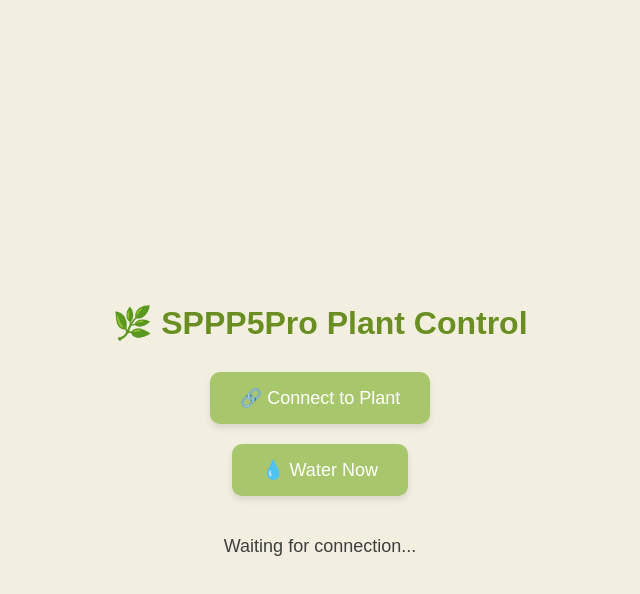
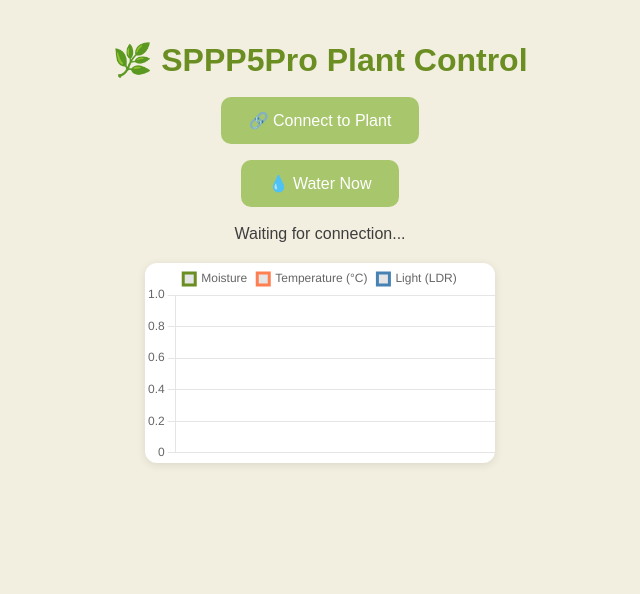
Before and after one commit to robohumanspp/SPP-p5pro-ble-web, a plain HTML site: page index.html in a window 1280 px wide. Shown: the whole page, without its empty margins (320-960 px from the left). Drawn offline with nearby package versions, Linux system fonts and the light colour scheme.

Commit message:
Update index.html

```diff
--- a/index.html
+++ b/index.html
@@ -3,6 +3,7 @@
   <meta charset="UTF-8" />
   <meta name="viewport" content="width=device-width, initial-scale=1.0" />
   <title>SPPP5Pro - Plant Control</title>
+  <script src="https://cdn.jsdelivr.net/npm/chart.js"></script>
   <style>
     body {
       margin: 0;
@@ -12,32 +13,37 @@
       display: flex;
       flex-direction: column;
       align-items: center;
-      justify-content: center;
+      justify-content: flex-start;
       min-height: 100vh;
       padding: 20px;
     }
     h1 {
       color: #6B8E23;
-      margin-bottom: 20px;
+      margin-bottom: 10px;
     }
     button {
-      padding: 15px 30px;
-      font-size: 18px;
-      margin: 10px;
+      padding: 14px 28px;
+      font-size: 16px;
+      margin: 8px;
       background-color: #A8C66C;
       color: #fff;
       border: none;
       border-radius: 10px;
       cursor: pointer;
-      box-shadow: 0 4px 6px rgba(0, 0, 0, 0.1);
     }
     button:hover {
       background-color: #92b15a;
     }
     #status {
-      margin-top: 30px;
-      font-size: 18px;
+      margin-top: 10px;
+      font-size: 16px;
       text-align: center;
+    }
+    canvas {
+      margin-top: 20px;
+      background: #fff;
+      border-radius: 12px;
+      box-shadow: 0 2px 8px rgba(0, 0, 0, 0.1);
     }
   </style>
 </head>
@@ -45,9 +51,61 @@
   <h1>🌿 SPPP5Pro Plant Control</h1>
   <button onclick="connectBluetooth()">🔗 Connect to Plant</button>
   <button onclick="sendWaterCommand()">💧 Water Now</button>
-  <div id="status">Waiting for connection...</div>  <script>
-    let bluetoothDevice;
-    let txCharacteristic;
+  <div id="status">Waiting for connection...</div><canvas id="sensorChart" width="350" height="200"></canvas>
+
+  <script>
+    let bluetoothDevice, txChar, rxChar;
+    const MAX_POINTS = 30;
+
+    const ctx = document.getElementById('sensorChart').getContext('2d');
+    const chart = new Chart(ctx, {
+      type: 'line',
+      data: {
+        labels: [],
+        datasets: [
+          {
+            label: 'Moisture',
+            data: [],
+            borderColor: '#6B8E23',
+            tension: 0.4,
+            fill: false
+          },
+          {
+            label: 'Temperature (°C)',
+            data: [],
+            borderColor: '#ff7f50',
+            tension: 0.4,
+            fill: false
+          },
+          {
+            label: 'Light (LDR)',
+            data: [],
+            borderColor: '#4682B4',
+            tension: 0.4,
+            fill: false
+          }
+        ]
+      },
+      options: {
+        responsive: false,
+        animation: false,
+        scales: {
+          x: {
+            display: false
+          },
+          y: {
+            beginAtZero: true
+          }
+        },
+        plugins: {
+          legend: {
+            labels: {
+              boxWidth: 12
+            }
+          }
+        }
+      }
+    });
 
     async function connectBluetooth() {
       try {
@@ -58,7 +116,11 @@
 
         const server = await bluetoothDevice.gatt.connect();
         const service = await server.getPrimaryService('6e400001-b5a3-f393-e0a9-e50e24dcca9e');
-        txCharacteristic = await service.getCharacteristic('6e400002-b5a3-f393-e0a9-e50e24dcca9e');
+        txChar = await service.getCharacteristic('6e400002-b5a3-f393-e0a9-e50e24dcca9e');
+        rxChar = await service.getCharacteristic('6e400003-b5a3-f393-e0a9-e50e24dcca9e');
+
+        await rxChar.startNotifications();
+        rxChar.addEventListener('characteristicvaluechanged', handleSensorData);
 
         document.getElementById("status").innerText = "✅ Connected to SPPP5Pro!";
       } catch (error) {
@@ -67,13 +129,38 @@
     }
 
     async function sendWaterCommand() {
-      if (!txCharacteristic) {
+      if (!txChar) {
         document.getElementById("status").innerText = "⚠️ Please connect first.";
         return;
       }
-      const encoder = new TextEncoder();
-      await txCharacteristic.writeValue(encoder.encode("WATER"));
+      await txChar.writeValue(new TextEncoder().encode("WATER"));
       document.getElementById("status").innerText = "💧 Watering...";
+    }
+
+    function handleSensorData(event) {
+      const text = new TextDecoder().decode(event.target.value);
+      const data = {};
+      text.split(',').forEach(item => {
+        const [key, val] = item.split(':');
+        if (key && val) data[key.trim()] = parseFloat(val.trim());
+      });
+
+      if (data.moisture && data.temp && data.ldr) {
+        const now = new Date().toLocaleTimeString();
+        const labels = chart.data.labels;
+        if (labels.length >= MAX_POINTS) labels.shift();
+        labels.push(now);
+
+        chart.data.datasets[0].data.push(data.moisture);
+        chart.data.datasets[1].data.push(data.temp);
+        chart.data.datasets[2].data.push(data.ldr);
+
+        chart.data.datasets.forEach(dataset => {
+          if (dataset.data.length > MAX_POINTS) dataset.data.shift();
+        });
+
+        chart.update();
+      }
     }
   </script></body>
 </html>
```
